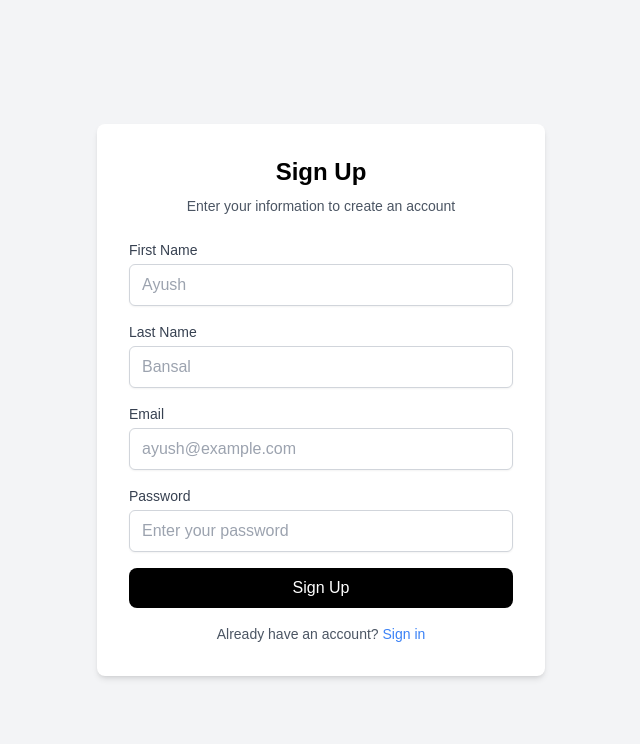
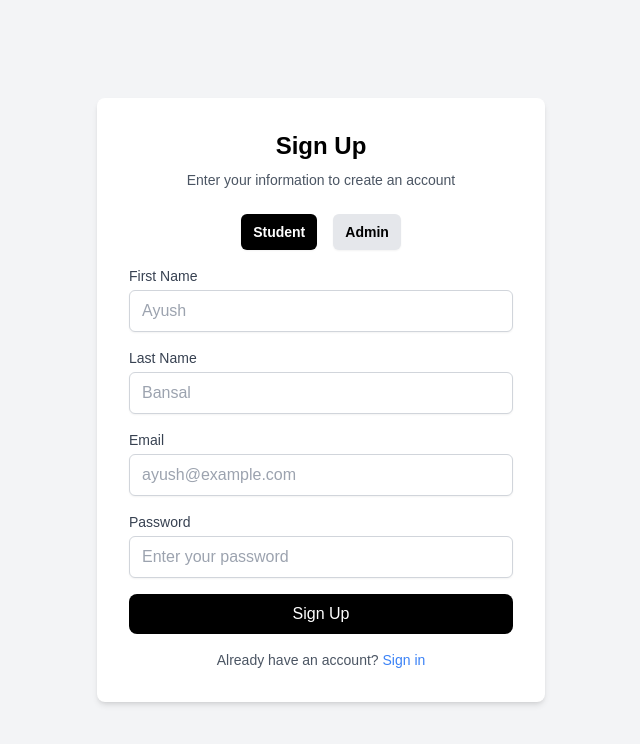
Before and after one commit to ab-sc4t/placement-management, a Next.js app: page /signup in a window 1280 px wide. Shown: the top 744 px of the page, without its empty margins (319-959 px from the left). Built offline with nearby package versions, Linux system fonts and the light colour scheme.

Commit message:
admin/student button added on signup

```diff
--- a/app/(auth)/signup/page.tsx
+++ b/app/(auth)/signup/page.tsx
@@ -1,13 +1,20 @@
 "use client"
+import AddButton from "@/components/AddButton";
 import axios from "axios";
 import { useRouter } from 'next/navigation';
+import { useState } from "react";
 
 export default function Signup() {
-    const router = useRouter()
+    const router = useRouter();
+    const [isAdmin, setIsAdmin] = useState(false);
+    const handleAdminClick = (value:boolean)=>{
+        setIsAdmin(value)
+    }
     const handleSubmit = async (event) => {
         event.preventDefault();
 
         const formData = {
+            admin: isAdmin,
             firstname: event.target.firstname.value,
             lastname: event.target.lastname.value,
             email: event.target.email.value,
@@ -48,6 +55,14 @@ export default function Signup() {
                     Enter your information to create an account
                 </p>
                 <form onSubmit={handleSubmit}>
+                    <div className="mb-4 flex justify-center gap-4">
+                        <div>
+                            <AddButton text="Student" onClick={()=>handleAdminClick(false)} variant= "primary" isSelected={!isAdmin}/>
+                        </div>
+                        <div>
+                        <AddButton text="Admin" onClick={()=>handleAdminClick(true)} variant= "primary" isSelected={isAdmin}/>
+                        </div>
+                    </div>
                     <div className="mb-4">
                         <label htmlFor="firstname" className="block text-sm font-medium text-gray-700">
                             First Name
```
